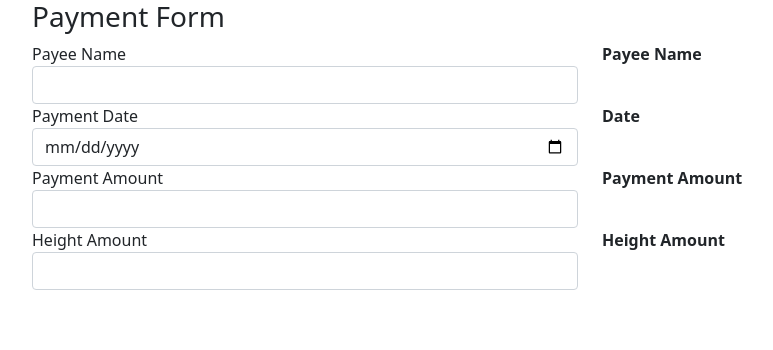
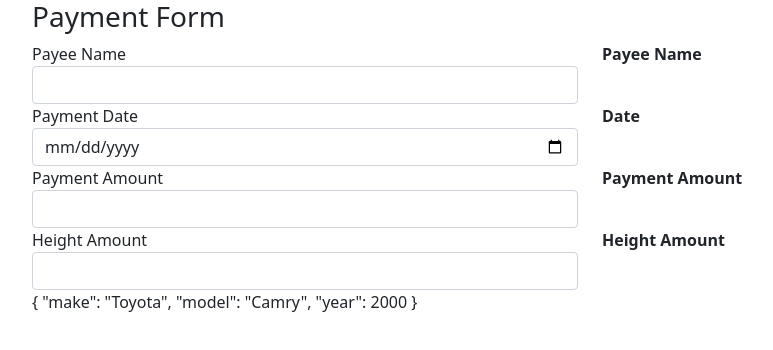
Before and after one commit to paigetiedeman/payment-form-practice, an Angular app: page / in a window 1280 px wide. Shown: the top 350 px of the page, without its empty margins (50-823 px from the left). Built offline with nearby package versions, Linux system fonts and the light colour scheme.

Commit message:
json Pipe added for practice

```diff
--- a/src/app/app.component.html
+++ b/src/app/app.component.html
@@ -54,6 +54,6 @@
         {{ height | number: '1.0-3' }}
       </div>
     </div>
-
   </div>
+  {{ car | json }}
 </div>
--- a/src/app/app.component.ts
+++ b/src/app/app.component.ts
@@ -11,6 +11,13 @@ export class AppComponent {
   date!: string;
   amount!: number;
   height!: number;
+
+  // practice
+  car = {
+    make: 'Toyota',
+    model: 'Camry',
+    year: 2000
+      }
 
   onNameChange(value: string) {
     this.name = value;
```
